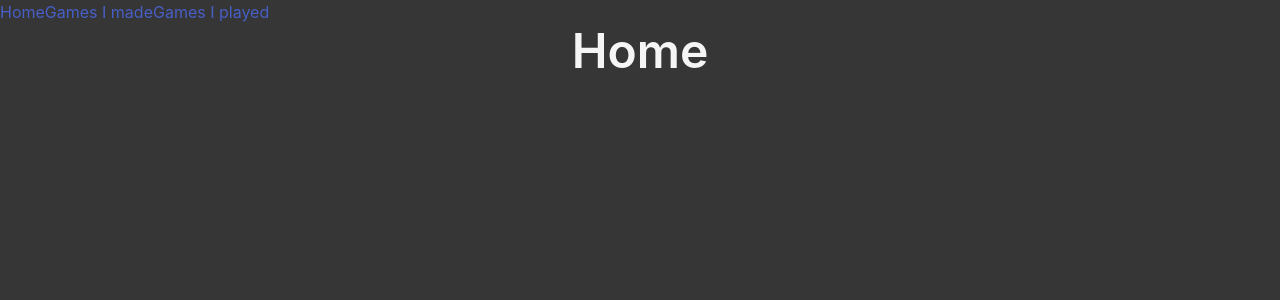
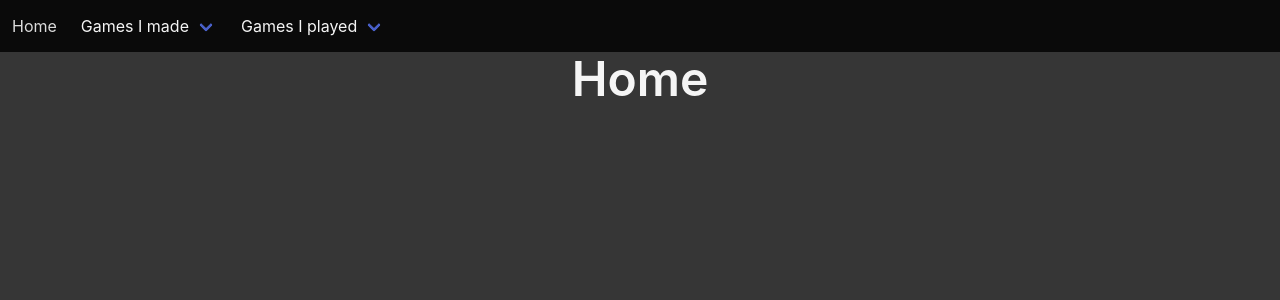
Before and after one commit to Srykah/srykah.github.io, a React (Create React App) app: page / in a window 1280 px wide. Shown: the top 300 px of the page. Built offline with nearby package versions, Linux system fonts and the light colour scheme.

Commit message:
[Feat] Temporary navbar

```diff
--- a/src/components/Navbar.tsx
+++ b/src/components/Navbar.tsx
@@ -1,12 +1,122 @@
-import React from "react";
-import { Link } from "react-router-dom";
+import React, { useState } from "react";
+import { Link, NavLink } from "react-router-dom";
+import classNames from "classnames";
 
 export function Navbar(): React.ReactElement {
+	const [isMyGamesDropdownShown, setIsMyGamesDropdownShown] = useState<boolean>(
+		false
+	);
+	const showMyGamesDropdown = (): void => {
+		setIsMyGamesDropdownShown(true);
+	};
+	const hideMyGamesDropdown = (): void => {
+		setIsMyGamesDropdownShown(false);
+	};
+
+	const [
+		isGamesPlayedDropdownShown,
+		setIsGamesPlayedDropdownShown,
+	] = useState<boolean>(false);
+	const showGamesPlayedDropdown = (): void => {
+		setIsGamesPlayedDropdownShown(true);
+	};
+	const hideGamesPlayedDropdown = (): void => {
+		setIsGamesPlayedDropdownShown(false);
+	};
+
 	return (
-		<nav>
-			<Link to="/">Home</Link>
-			<Link to="/my-games">Games I made</Link>
-			<Link to="/games-played">Games I played</Link>
+		<nav
+			className="navbar has-background-black has-text-light"
+			role="navigation"
+			aria-label="main navigation"
+		>
+			<div className="navbar-brand">
+				<button
+					className="navbar-burger"
+					aria-label="menu"
+					aria-expanded="false"
+					data-target="mainNavbar"
+				>
+					<span aria-hidden="true" />
+					<span aria-hidden="true" />
+					<span aria-hidden="true" />
+				</button>
+			</div>
+
+			<div id="mainNavbar" className="navbar-menu">
+				<div className="navbar-start">
+					<NavLink
+						className="navbar-item has-background-black has-text-light"
+						activeClassName="is-active"
+						to="/"
+						exact
+					>
+						Home
+					</NavLink>
+
+					<div
+						className={classNames(
+							"navbar-item",
+							"has-dropdown",
+							"has-background-black",
+							{
+								"is-active": isMyGamesDropdownShown,
+							}
+						)}
+						onMouseEnter={showMyGamesDropdown}
+						onMouseLeave={hideMyGamesDropdown}
+					>
+						<div className="navbar-link has-background-black has-text-light">
+							Games I made
+						</div>
+						<div className="navbar-dropdown has-background-black">
+							<Link
+								className="navbar-item has-background-black has-text-light"
+								to="/my-games/video-games"
+							>
+								Video games
+							</Link>
+							<Link
+								className="navbar-item has-background-black has-text-light"
+								to="/my-games/board-games"
+							>
+								Board games
+							</Link>
+						</div>
+					</div>
+
+					<div
+						className={classNames(
+							"navbar-item",
+							"has-dropdown",
+							"has-background-black",
+							{
+								"is-active": isGamesPlayedDropdownShown,
+							}
+						)}
+						onMouseEnter={showGamesPlayedDropdown}
+						onMouseLeave={hideGamesPlayedDropdown}
+					>
+						<div className="navbar-link has-background-black has-text-light">
+							Games I played
+						</div>
+						<div className="navbar-dropdown has-background-black">
+							<Link
+								className="navbar-item has-background-black has-text-light"
+								to="/games-played/video-games"
+							>
+								Video games
+							</Link>
+							<Link
+								className="navbar-item has-background-black has-text-light"
+								to="/games-played/board-games"
+							>
+								Board games
+							</Link>
+						</div>
+					</div>
+				</div>
+			</div>
 		</nav>
 	);
 }
```
